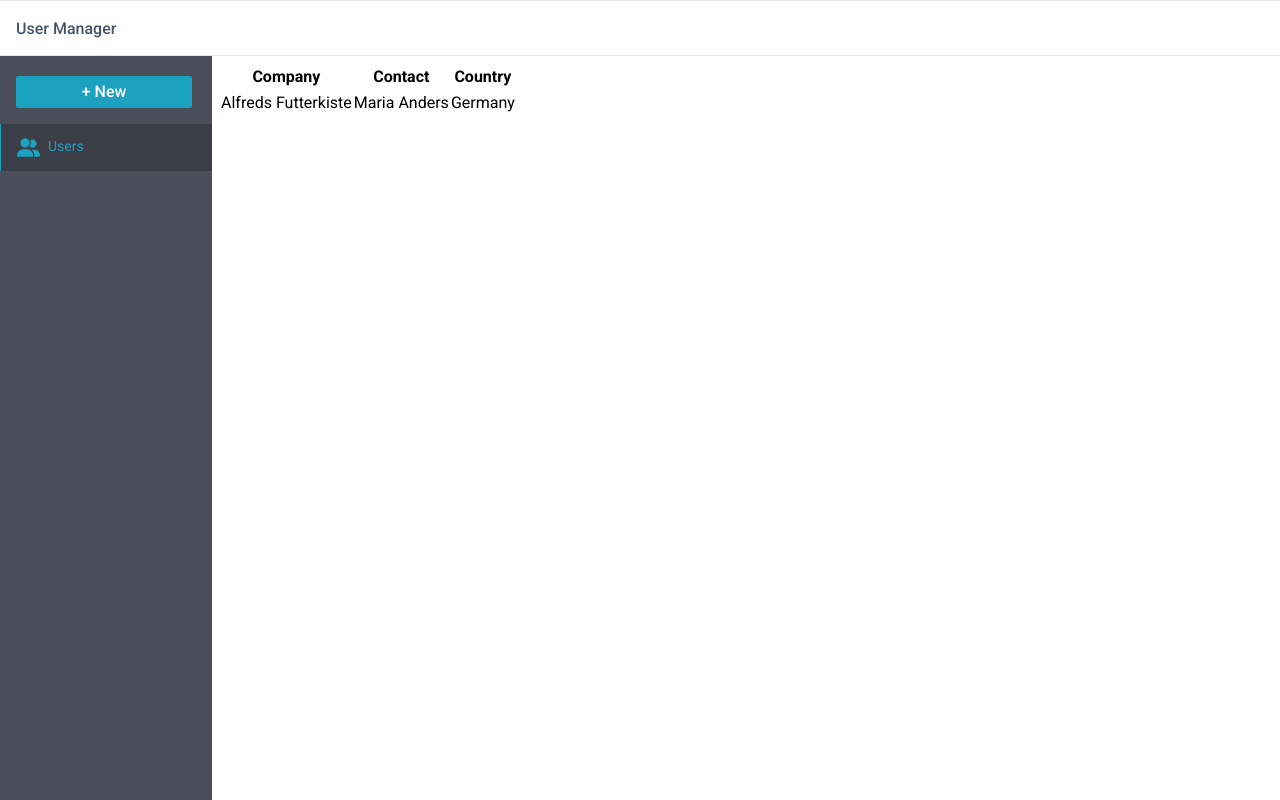
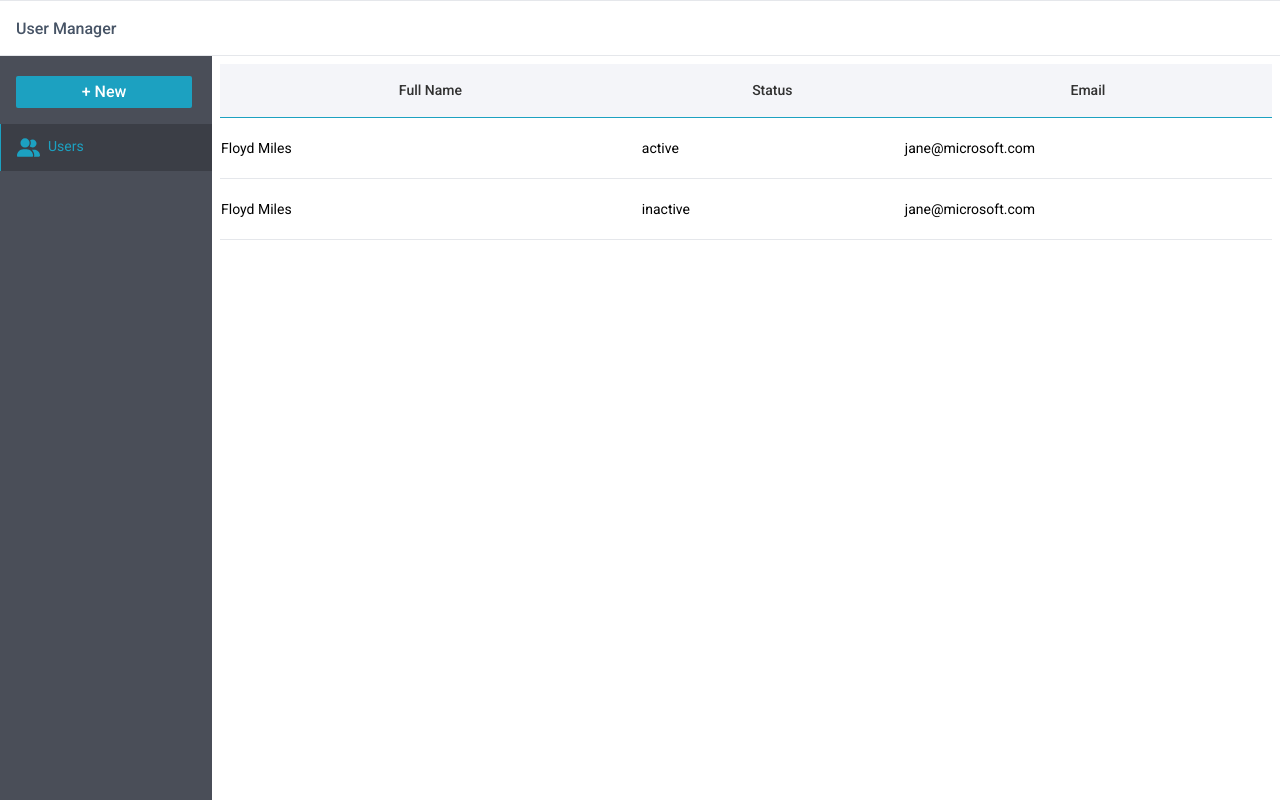
Before and after one commit to thaoha-agilityio/angular-training, an Angular app in the folder practice/: page /user-list in a window 1280 px wide. Built offline with nearby package versions, Linux system fonts and the light colour scheme.

Commit message:
feat: update table component

```diff
--- a/practice/src/app/shared/components/table/table-row/table-row.component.ts
+++ b/practice/src/app/shared/components/table/table-row/table-row.component.ts
@@ -1,8 +1,8 @@
 import { Component, Input } from '@angular/core';
+import { NgFor, NgIf } from '@angular/common';
 
 // Types
-import { Cell, ObjectWithTypeCheck } from '@/app/core/types';
-import { NgFor, NgIf } from '@angular/common';
+import { Cell } from '@/app/core/types';
 
 @Component({
   standalone: true,
@@ -11,13 +11,13 @@ import { NgFor, NgIf } from '@angular/common';
   templateUrl: './table-row.component.html',
   styleUrls: ['./table-row.component.css'],
 })
-export class TableRowComponent<T extends ObjectWithTypeCheck> {
+export class TableRowComponent<T> {
   @Input() columns: Cell[] = [];
   @Input() data: T[] = [];
 
   readonly NOTICE_MESSAGE = 'No data available';
 
-  renderTableCell(cell: Cell, row: T) {
+  renderTableCell(cell: Cell, row: any) {
     return row[cell.key];
   }
 }
--- a/practice/src/app/shared/components/table/table/table.component.html
+++ b/practice/src/app/shared/components/table/table/table.component.html
@@ -1,20 +1,39 @@
-<!-- <table class="w-full" ngSkipHydration>
-  <app-table-header [columns]="columns" />
-  <app-table-row [columns]="columns" [data]="data" />
-</table> -->
+<table class="w-full">
+  <thead class="text-center">
+    <tr class="text-base border-b border-mainColor border-px bg-bgSecondary w-full">
+      <ng-container *ngFor="let column of columns">
+        <th
+          [ngStyle]="{ width: column.widthPercent + '%' }"
+          class="text-base text-textDefault font-medium py-4"
+          scope="col"
+          [attr.key]="column.key">
+          {{ column.title }}
+        </th>
+      </ng-container>
+    </tr>
+  </thead>
 
-<!-- Test -->
-<table>
-  <tr>
-    <th>Company</th>
-    <th>Contact</th>
-    <th>Country</th>
-  </tr>
   <tbody>
-    <tr>
-      <td>Alfreds Futterkiste</td>
-      <td>Maria Anders</td>
-      <td>Germany</td>
-    </tr>
+    <ng-container *ngIf="data?.length; else noDataTemplate">
+      <tr
+        *ngFor="let row of data; let rowIndex = index"
+        [attr.key]="'table-row-' + rowIndex"
+        class="border-b border-px">
+        <ng-container *ngFor="let cell of columns; let cellIndex = index">
+          <td
+            [attr.key]="'table-cell-' + rowIndex + '-' + cellIndex"
+            class="text-sm text-textTable py-5">
+            {{ renderTableCell(cell, row) }}
+          </td>
+        </ng-container>
+      </tr>
+    </ng-container>
+    <ng-template #noDataTemplate>
+      <tr>
+        <td [attr.colspan]="columns.length" class="text-center py-3 text-sm">
+          {{ NOTICE_MESSAGE }}
+        </td>
+      </tr>
+    </ng-template>
   </tbody>
 </table>
--- a/practice/src/app/shared/components/table/table/table.component.ts
+++ b/practice/src/app/shared/components/table/table/table.component.ts
@@ -1,8 +1,5 @@
 import { Component } from '@angular/core';
-
-// Components
-import { TableHeaderComponent } from '../table-header/table-header.component';
-import { TableRowComponent } from '../table-row/table-row.component';
+import { NgFor, NgIf, NgStyle } from '@angular/common';
 
 // Constants
 import { USER_COLUMNS } from '@/app/core/constants';
@@ -13,7 +10,7 @@ import { Cell } from '@/app/core/types';
 @Component({
   selector: 'app-table',
   standalone: true,
-  imports: [TableHeaderComponent, TableRowComponent],
+  imports: [NgStyle, NgFor, NgIf],
   templateUrl: './table.component.html',
   styleUrl: './table.component.css',
 })
@@ -34,4 +31,10 @@ export class TableComponent {
       status: 'inactive',
     },
   ];
+
+  readonly NOTICE_MESSAGE = 'No data available';
+
+  renderTableCell(cell: Cell, row: any) {
+    return row[cell.key];
+  }
 }
```
